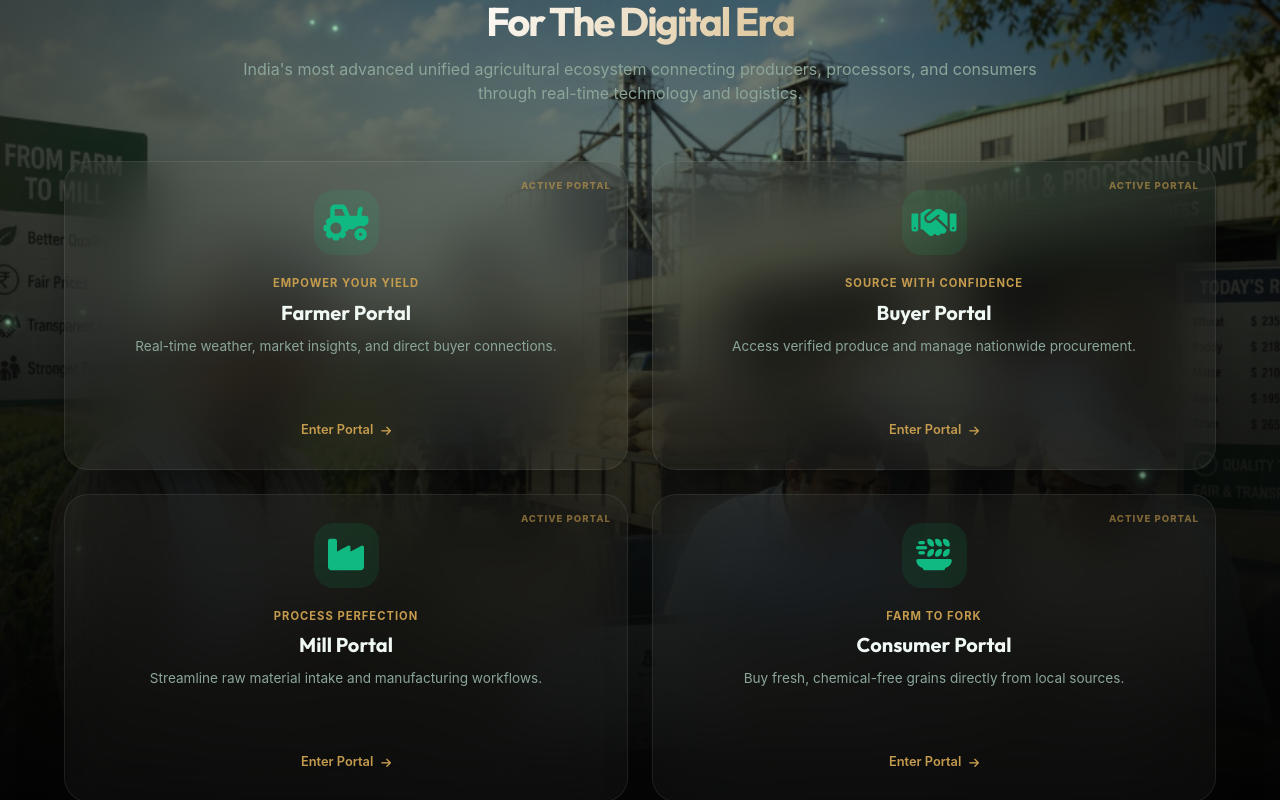
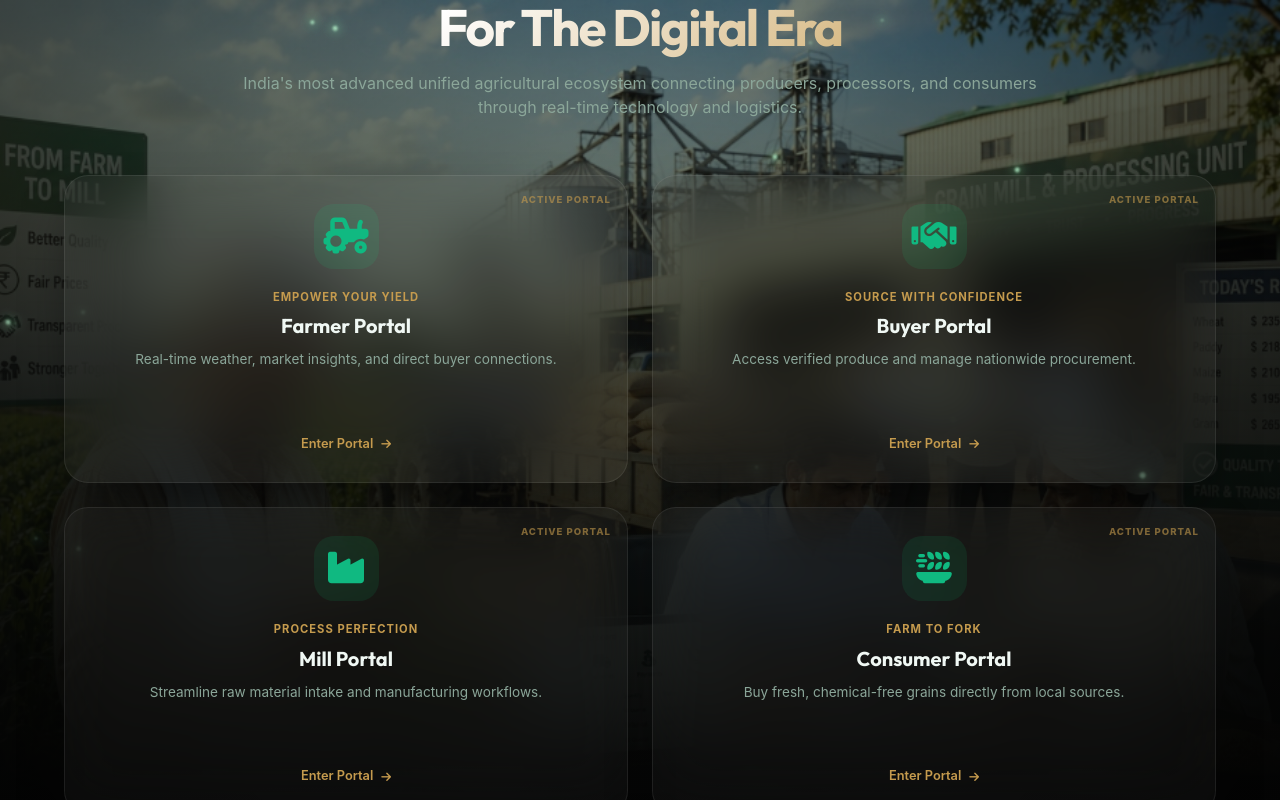
Before and after one commit to rdg17128-eng/AGRI-CONNECT, a React (Vite) app in the folder new_app/: page / in a window 1280 px wide. Built offline with nearby package versions, Linux system fonts and the light colour scheme; no server answers.

Commit message:
Reverted landing page title text back to original wording with larger responsive font size

```diff
--- a/new_app/src/components/LandingPage.jsx
+++ b/new_app/src/components/LandingPage.jsx
@@ -113,9 +113,9 @@
                         <i className="fa-solid fa-leaf"></i>
                         <span style={{ fontSize: '2rem' }}>AgriConnect</span>
                     </div>
-                    <h1 style={{ marginBottom: '0.75rem', fontSize: '2.5rem', fontWeight: 900, lineHeight: 1.2 }}>
+                    <h1 style={{ marginBottom: '0.75rem', fontSize: 'clamp(2rem, 4.5vw, 3.2rem)', fontWeight: 900, lineHeight: 1.2 }}>
                         Agriculture Reimagined <br />
-                        <span style={{ color: 'var(--primary)' }}>For The Digital Era</span>
+                        <span style={{ color: 'var(--accent-gold)' }}>For The Digital Era</span>
                     </h1>
                     <p style={{ fontSize: '1rem', maxWidth: '800px', margin: '0 auto', color: 'var(--text-muted)', lineHeight: '1.5' }}>
                         India's most advanced unified agricultural ecosystem connecting producers, processors,
```
